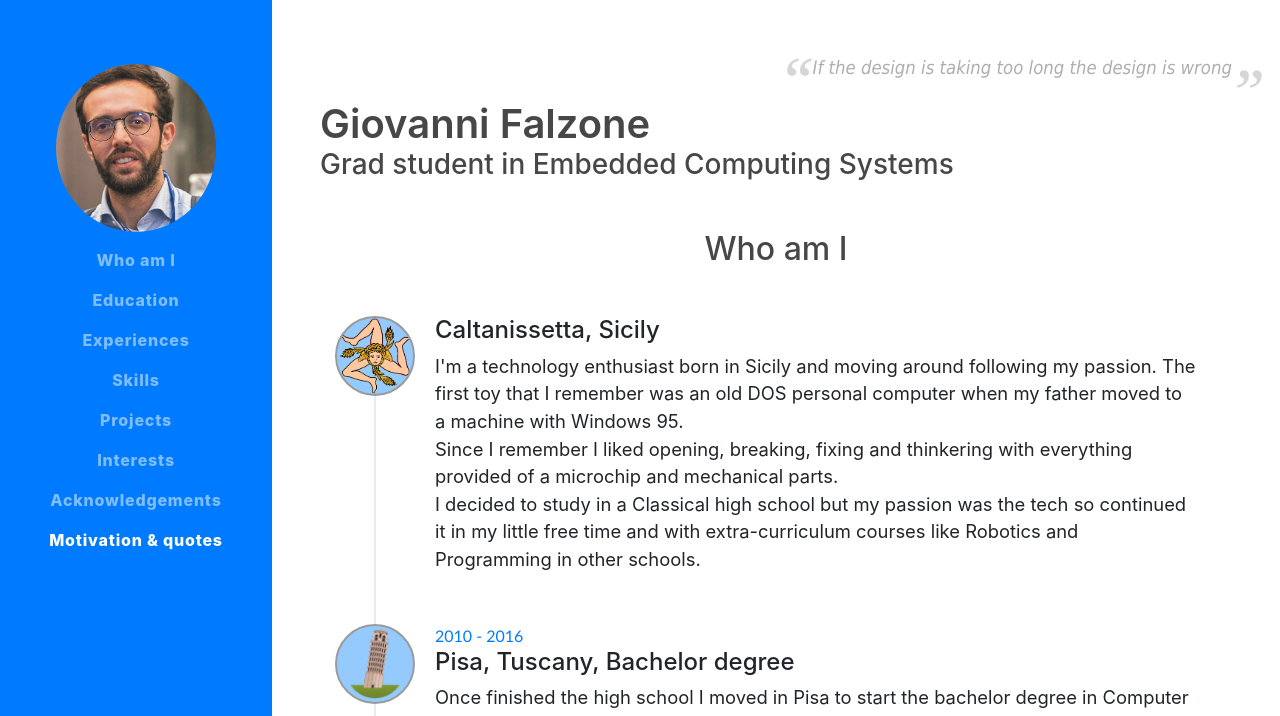
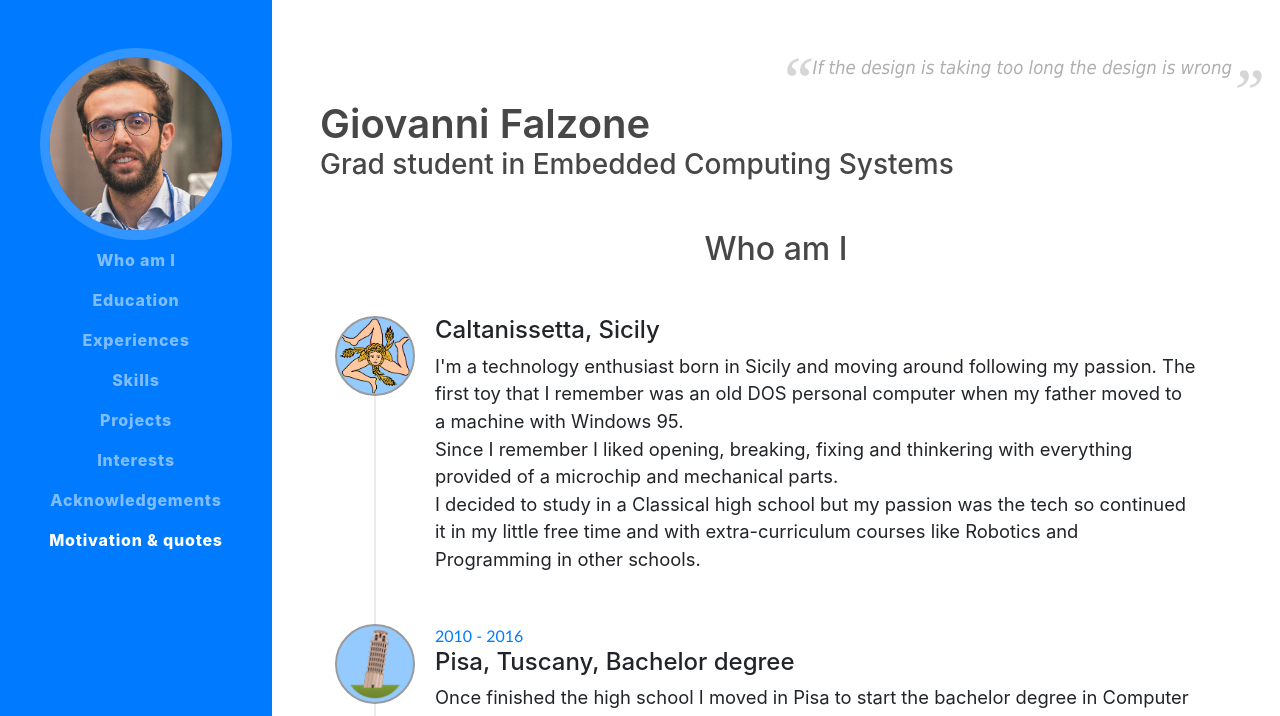
Before and after one commit to GiovanniFalzone/GiovanniFalzone.github.io, a website with bundled scripts: page index.html in a window 1280 px wide. In both pictures the pointer is over the picture 136 px from the left and 143 px from the top of the page. Shown: the top 716 px of the page. Built offline with nearby package versions, Linux system fonts and the light colour scheme; a web font is replaced by a local one.

Commit message:
profile icon resize on hover

```diff
--- a/css/resume.css
+++ b/css/resume.css
@@ -173,7 +173,6 @@ blockquote cite {
 	}
 	#sideNav .profile_img_container {
 		display: inline-block; /* shrink wrap to image */
-		overflow: hidden; /* hide the excess */
 		border-radius: 100%;
 	}
 
@@ -186,8 +185,7 @@ blockquote cite {
 	}
 
 	#sideNav .navbar-brand .img-profile:hover {
-		border: 0;
-		transform: scale(1.1);
+		transform: scale(1.2);
 	}
 
 	#sideNav .navbar-collapse {
```
